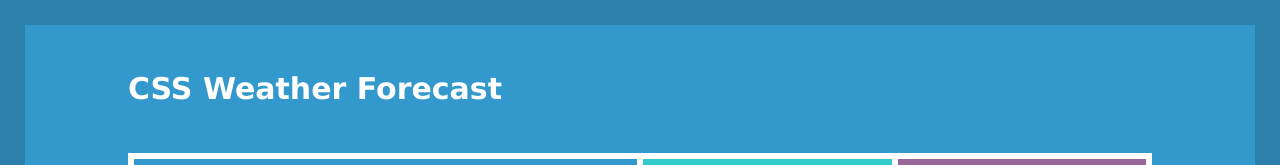
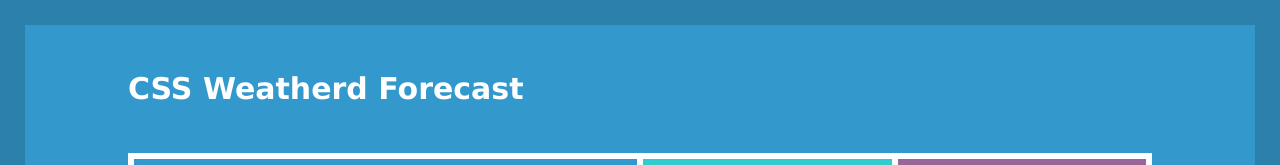
Before and after one commit to devforcoding/css-weather-forecast, a plain HTML site: page index.html in a window 1280 px wide. Shown: the top 165 px of the page. Drawn offline with Linux system fonts and the light colour scheme; some icons are missing.

Commit message:
First commit

```diff
--- a/index.html
+++ b/index.html
@@ -14,7 +14,7 @@
 <body>
 <div class="wrapper">
     <header class="main-header">
-        <h1>CSS Weather Forecast <i class="wi wi-sunset"></i></h1>
+        <h1>CSS Weatherd Forecast <i class="wi wi-sunset"></i></h1>
 
     </header>
     <main class="tile">
```
Also changed, not shown: 2 other files.
